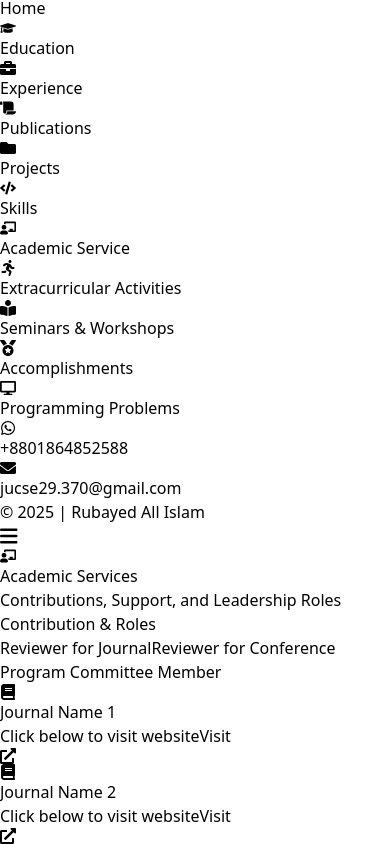
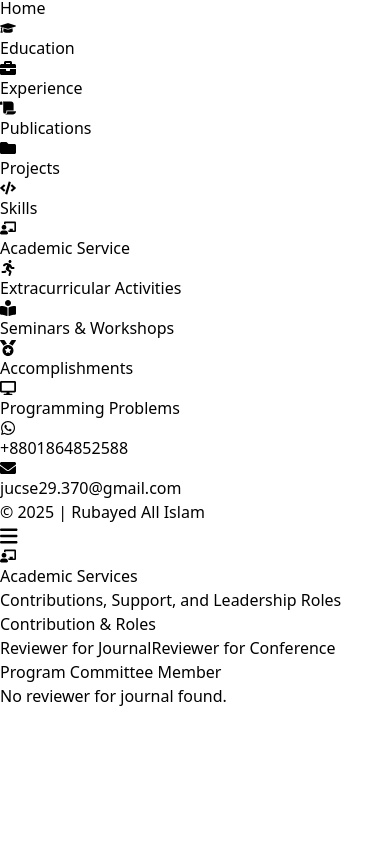
Before and after one commit to RubayedMunna/Portfolio, a React (Vite) app: page /academic-service in a window 390 px wide. Shown: the part 544-1388 px from the top of the page. After the commit the page ends 1252 px from the top, so only its background shows below. Built offline with nearby package versions, Linux system fonts and the light colour scheme.

Commit message:
mobile responsive

```diff
--- a/src/components/AcademicServices/AcademicServices.jsx
+++ b/src/components/AcademicServices/AcademicServices.jsx
@@ -14,18 +14,18 @@ function AcademicServices() {
     ];
 
     const journals = [
-        { name: 'Journal Name 1', website: 'https://www.journal1website.com' },
-        { name: 'Journal Name 2', website: 'https://www.journal2website.com' },
+        // { name: 'Journal Name 1', website: 'https://www.journal1website.com' },
+        // { name: 'Journal Name 2', website: 'https://www.journal2website.com' },
     ];
 
     const conferences = [
-        { name: 'Conference Name 1', website: 'https://www.conference1website.com' },
-        { name: 'Conference Name 2', website: 'https://www.conference2website.com' },
+        // { name: 'Conference Name 1', website: 'https://www.conference1website.com' },
+        // { name: 'Conference Name 2', website: 'https://www.conference2website.com' },
     ];
 
     const programCommittees = [
-        { name: 'Program Committee Name 1', website: 'https://www.programcommittee1website.com' },
-        { name: 'Program Committee Name 2', website: 'https://www.programcommittee2website.com' },
+        // { name: 'Program Committee Name 1', website: 'https://www.programcommittee1website.com' },
+        // { name: 'Program Committee Name 2', website: 'https://www.programcommittee2website.com' },
     ];
 
     const renderItems = (items, sectionIcon) => (
@@ -58,6 +58,14 @@ function AcademicServices() {
                     </div>
                 </div>
             ))}
+        </div>
+    );
+
+    const NoItemsMessage = ({ sectionLabel }) => (
+        <div className="text-center mt-6 py-8">
+            <p className="text-gray-600 text-lg font-medium">
+                No {sectionLabel.toLowerCase()} found.
+            </p>
         </div>
     );
 
@@ -107,9 +115,15 @@ function AcademicServices() {
             </div>
 
             {/* Content */}
-            {activeSection === 'journal' && renderItems(journals, <FaBook className="text-amber-600 w-6 h-6" />)}
-            {activeSection === 'conference' && renderItems(conferences, <FaMicrophone className="text-amber-600 w-6 h-6" />)}
-            {activeSection === 'program' && renderItems(programCommittees, <FaUsers className="text-amber-600 w-6 h-6" />)}
+            {activeSection === 'journal' && (
+                journals.length > 0 ? renderItems(journals, <FaBook className="text-amber-600 w-6 h-6" />) : <NoItemsMessage sectionLabel="Reviewer for Journal" />
+            )}
+            {activeSection === 'conference' && (
+                conferences.length > 0 ? renderItems(conferences, <FaMicrophone className="text-amber-600 w-6 h-6" />) : <NoItemsMessage sectionLabel="Reviewer for Conference" />
+            )}
+            {activeSection === 'program' && (
+                programCommittees.length > 0 ? renderItems(programCommittees, <FaUsers className="text-amber-600 w-6 h-6" />) : <NoItemsMessage sectionLabel="Program Committee Member" />
+            )}
         </div>
     );
 }
```
